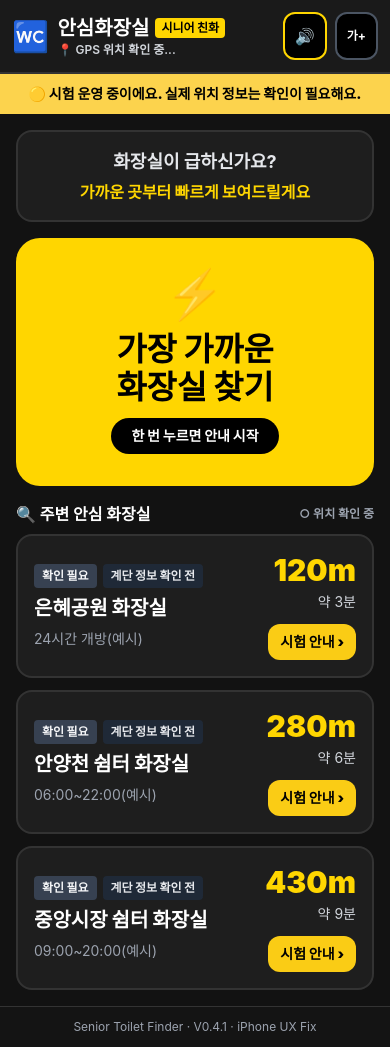
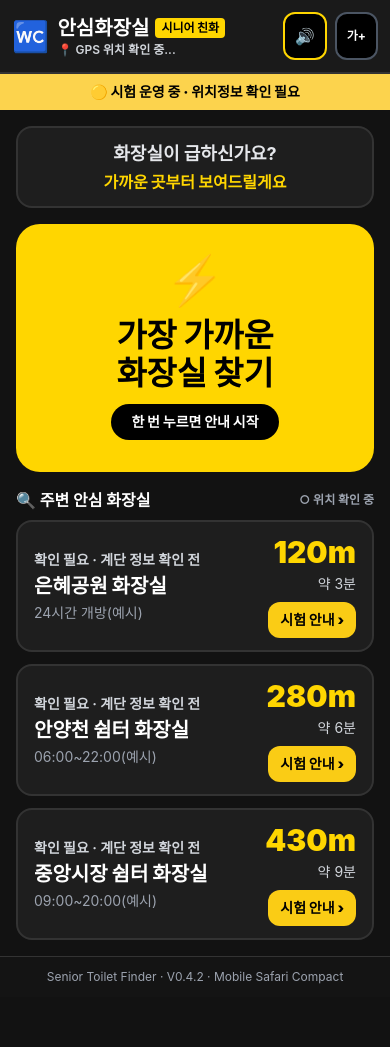
Before and after one commit to ohbeopseok-ops/senior-toilet-finder, a plain HTML site: page index.html in a window 390 px wide. After the commit the page ends 997 px from the top, so only its background shows below. Drawn offline with nearby package versions, Linux system fonts and the light colour scheme.

Commit message:
fix: compact mobile Safari layout for V0.4.2

```diff
--- a/index.html
+++ b/index.html
@@ -21,7 +21,8 @@
     .brand-row{white-space:nowrap}
     .brand-badge{white-space:nowrap;display:inline-flex;align-items:center}
     .cta-title{font-size:clamp(2rem,8.4vw,2.7rem);line-height:1.16;word-break:keep-all}
-    .status-copy{word-break:keep-all}
+    .status-copy{word-break:keep-all;white-space:nowrap;overflow:hidden;text-overflow:ellipsis}
+    main{padding-bottom:calc(7rem + env(safe-area-inset-bottom))}
     @keyframes pulse-yellow{0%,100%{box-shadow:0 0 0 0 rgba(255,214,0,.75)}50%{box-shadow:0 0 0 22px rgba(255,214,0,0)}}
     .animate-urgent{animation:pulse-yellow 2s infinite}
     @media (max-width:390px){
@@ -49,8 +50,8 @@
     </div>
   </header>
 
-  <div id="data-status-banner" class="status-copy bg-amber-300 text-black px-4 py-2.5 text-center text-sm font-black">
-    🔄 위치 정보를 확인하고 있어요
+  <div id="data-status-banner" class="status-copy bg-amber-300 text-black px-3 py-2 text-center text-sm font-black">
+    🔄 위치 확인 중
   </div>
 
   <div id="setup-modal" class="hidden fixed inset-0 z-[100] bg-black/90 p-4 items-center justify-center">
@@ -81,9 +82,9 @@
 
   <main class="flex-1 p-4">
     <section id="view-home" class="flex flex-col gap-4">
-      <div class="bg-cardDark border-2 border-borderDark rounded-2xl p-4 text-center">
+      <div class="bg-cardDark border-2 border-borderDark rounded-2xl px-4 py-3 text-center">
         <p class="text-gray-200 font-bold text-lg">화장실이 급하신가요?</p>
-        <p class="text-safeYellow font-black mt-1">가까운 곳부터 빠르게 보여드릴게요</p>
+        <p class="text-safeYellow font-black mt-0.5">가까운 곳부터 보여드릴게요</p>
       </div>
 
       <button onclick="startEmergencySearch()" class="w-full py-8 px-4 rounded-3xl bg-safeYellow text-black font-black flex flex-col items-center gap-3 shadow-2xl animate-urgent active:scale-95">
@@ -131,7 +132,7 @@
   </main>
 
   <footer class="bg-[#141414] border-t border-borderDark px-4 py-3 text-center text-xs text-gray-400">
-    Senior Toilet Finder · V0.4.1 · iPhone UX Fix
+    Senior Toilet Finder · V0.4.2 · Mobile Safari Compact
   </footer>
 
 <script>
@@ -172,8 +173,8 @@ async function loadRestroomData(){
     if(usable.length){
       restroomList=usable.map(normalizeRestroom);
       dataSourceMode="official-live";
-      banner.textContent="🟢 실제 위치 정보를 사용하고 있어요";
-      banner.className="status-copy bg-green-300 text-black px-4 py-2.5 text-center text-sm font-black";
+      banner.textContent="🟢 실제 위치 정보 사용 중";
+      banner.className="status-copy bg-green-300 text-black px-3 py-2 text-center text-sm font-black";
     }else{
       throw new Error("official dataset has no usable coordinates");
     }
@@ -181,8 +182,8 @@ async function loadRestroomData(){
     const fallback=await loadJson("./data/toilets-fallback.json");
     restroomList=(fallback.items||[]).map(normalizeRestroom);
     dataSourceMode="fallback";
-    banner.textContent="🟡 시험 운영 중이에요. 실제 위치 정보는 확인이 필요해요.";
-    banner.className="status-copy bg-amber-300 text-black px-4 py-2.5 text-center text-sm font-black";
+    banner.textContent="🟡 시험 운영 중 · 위치정보 확인 필요";
+    banner.className="status-copy bg-amber-300 text-black px-3 py-2 text-center text-sm font-black";
   }
   renderQuickList();
 }
@@ -217,7 +218,7 @@ function initGeolocation(fromSetup=false){
  if(!("geolocation" in navigator)){loc.textContent="📍 이 기기에서는 위치 기능을 사용할 수 없습니다";return;}
  navigator.geolocation.getCurrentPosition(p=>{
    userLocation={lat:p.coords.latitude,lng:p.coords.longitude};
-   loc.textContent="📍 현재 위치: GPS 수신 중";
+   loc.textContent="📍 현재 위치 확인됨";
    status.textContent="● GPS 연결"; status.className="text-xs text-safeGreen font-bold";
    recalcDistances();renderQuickList();
    const b=document.getElementById("setup-location-btn");
@@ -297,33 +298,26 @@ function renderQuickList(){
  if(!restroomList.length){el.innerHTML='<div class="p-4 text-center text-gray-300">화장실 정보를 준비 중이에요.</div>';return;}
  restroomList.slice(0,10).forEach(r=>{
    const min=Math.max(1,Math.ceil(r.distance/50)),card=document.createElement("button");
-   card.className="w-full text-left bg-cardDark border-2 border-borderDark rounded-2xl p-4 flex justify-between items-center gap-3 active:scale-[.99]";
+   card.className="w-full text-left bg-cardDark border-2 border-borderDark rounded-2xl px-4 py-3 flex justify-between items-center gap-3 active:scale-[.99]";
    card.onclick=()=>startSpecificNavigation(r.id);
 
-   const safetyLabel=r.safetyGate
-      ? '<span class="text-xs bg-safeGreen text-black font-black px-2 py-1 rounded">안심 1순위</span>'
-      : '<span class="text-xs bg-gray-700 text-gray-100 font-black px-2 py-1 rounded">확인 필요</span>';
-
-   const stairsLabel=r.stairsVerified
-      ? (r.stairs?'계단 있음':'계단 없음 확인')
-      : '계단 정보 확인 전';
-
+   const safetyText=r.safetyGate?"안심 1순위":"확인 필요";
+   const stairsText=r.stairsVerified?(r.stairs?"계단 있음":"계단 없음 확인"):"계단 정보 확인 전";
    const qaMeta=qaMode
       ? `<div class="text-[11px] text-amber-300 font-bold mt-1">QA · Safety ${r.safetyScore}/100 · ${r.verified?'공식':'검증 캐시'}</div>`
       : "";
-
    const actionText=dataSourceMode==="official-live"?"안내 ›":"시험 안내 ›";
 
    card.innerHTML=`<div class="min-w-0 flex-1 pr-1">
-      <div class="flex flex-wrap gap-1.5 mb-2">${safetyLabel}<span class="text-xs px-2 py-1 rounded font-black bg-gray-800 text-gray-200">${stairsLabel}</span></div>
+      <div class="text-sm font-bold text-gray-300 mb-1">${safetyText} · ${stairsText}</div>
       <h3 class="text-xl font-black leading-tight break-keep">${r.shortName}</h3>
-      <p class="text-sm text-gray-400 mt-2">${r.openHours}</p>
+      <p class="text-sm text-gray-400 mt-1">${r.openHours}</p>
       ${qaMeta}
     </div>
     <div class="text-right shrink-0">
       <div class="text-3xl font-black text-safeYellow">${r.distance}m</div>
       <div class="text-sm text-gray-300 mt-1">약 ${min}분</div>
-      <span class="inline-block mt-3 bg-yellow-400 text-black text-sm font-black px-3 py-2 rounded-xl">${actionText}</span>
+      <span class="inline-block mt-2 bg-yellow-400 text-black text-sm font-black px-3 py-2 rounded-xl">${actionText}</span>
     </div>`;
    el.appendChild(card);
  });
```
